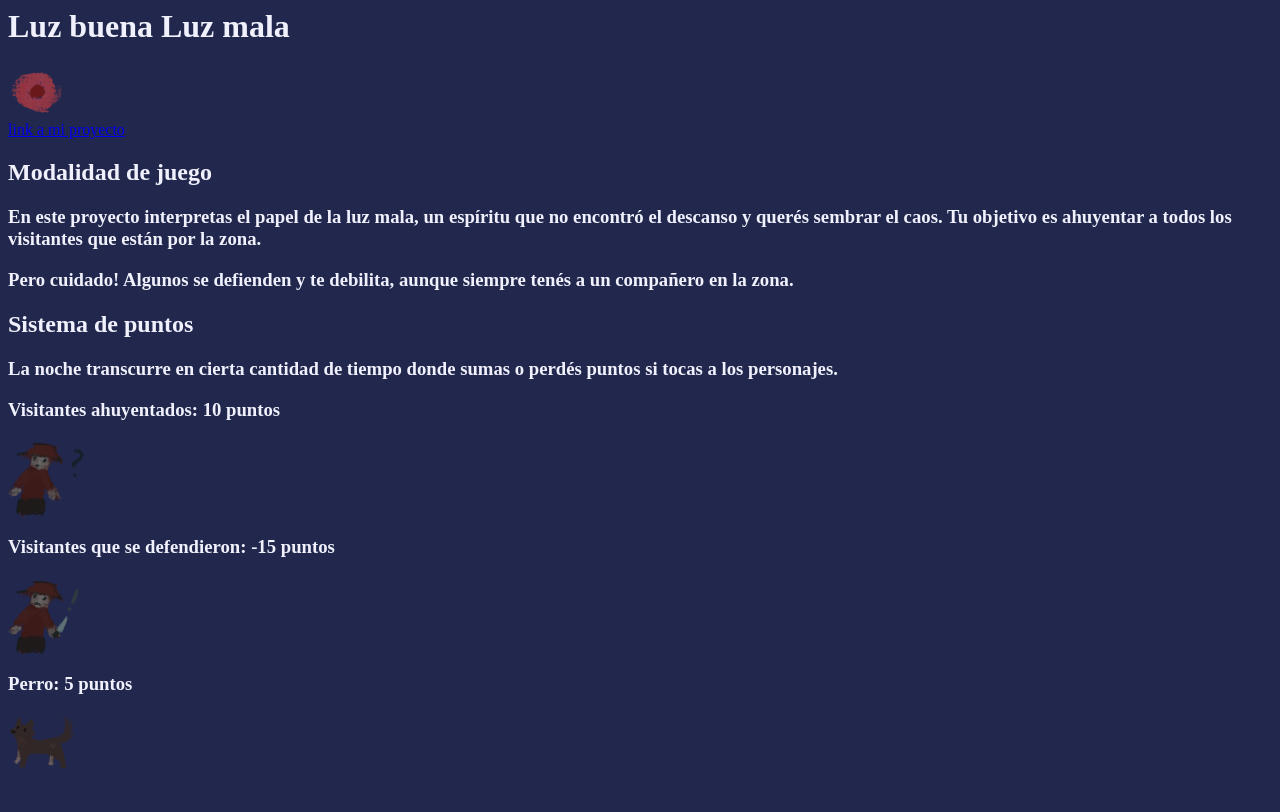
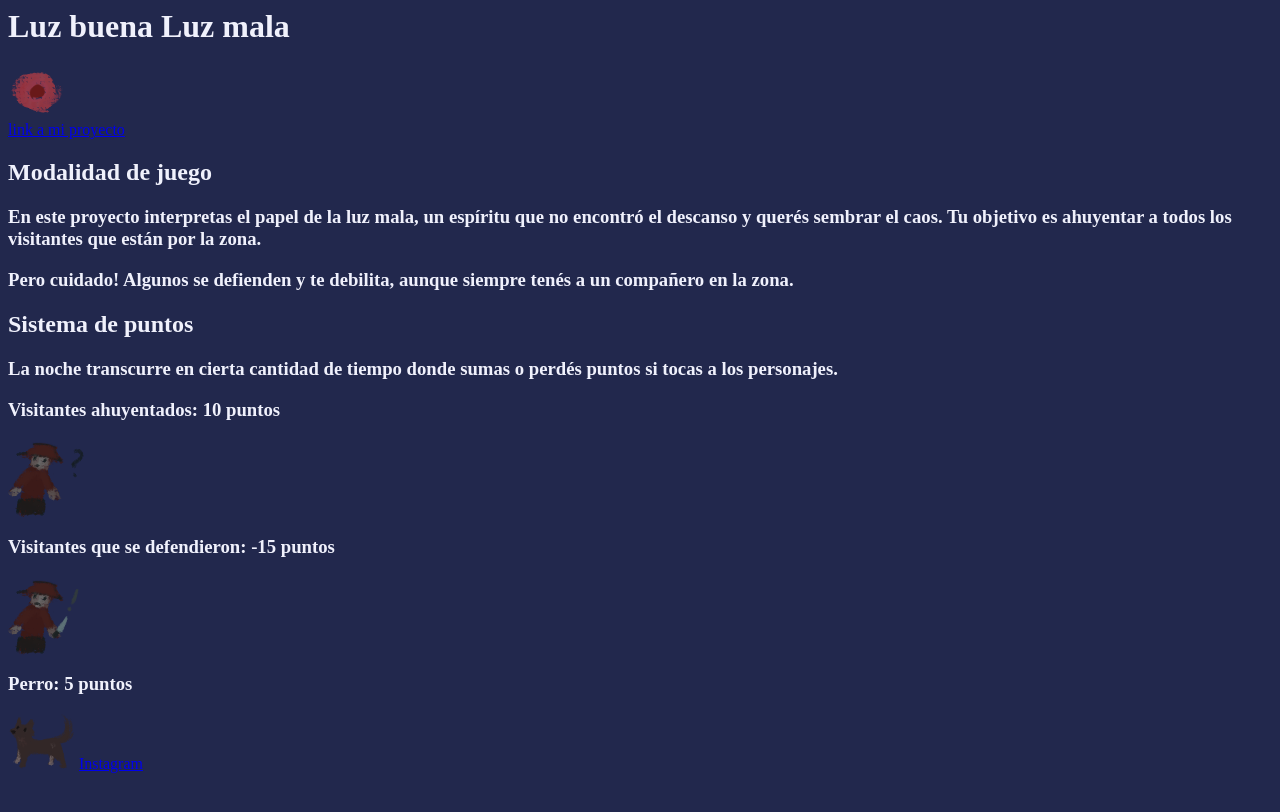
Before and after one commit to carolinaagui04/Luz-Buena-Luz-Mala, a plain HTML site: page index.html in a window 1280 px wide. Shown: the top 812 px of the page. Drawn offline with Linux system fonts and the light colour scheme; grey boxes are pictures that could not be loaded.

Commit message:
Update index.html with Instagram link
Added Instagram link and improved formatting.

```diff
--- a/index.html
+++ b/index.html
@@ -31,7 +31,7 @@
 <h3> Perro: 5 puntos </h3>
 <img src= "perrito.png">
 
-
+<a href=https: https://www.instagram.com/fiugy._/> Instagram </a>
 
 
 
@@ -44,6 +44,8 @@
 
 
 
+
+
 <h2> Bocetos/inspiración del proyecto </h2>
 
 <img src= "TIP-LM.png">
```
